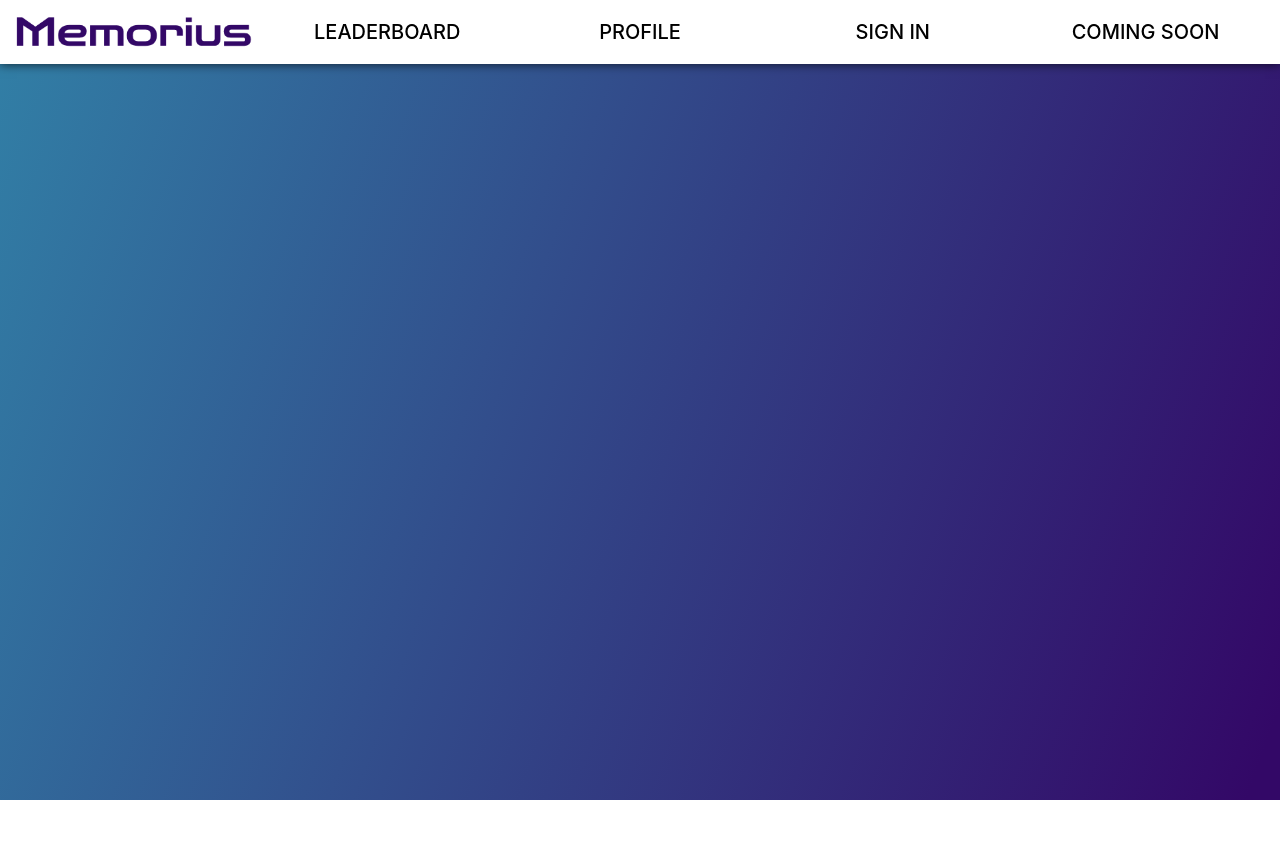
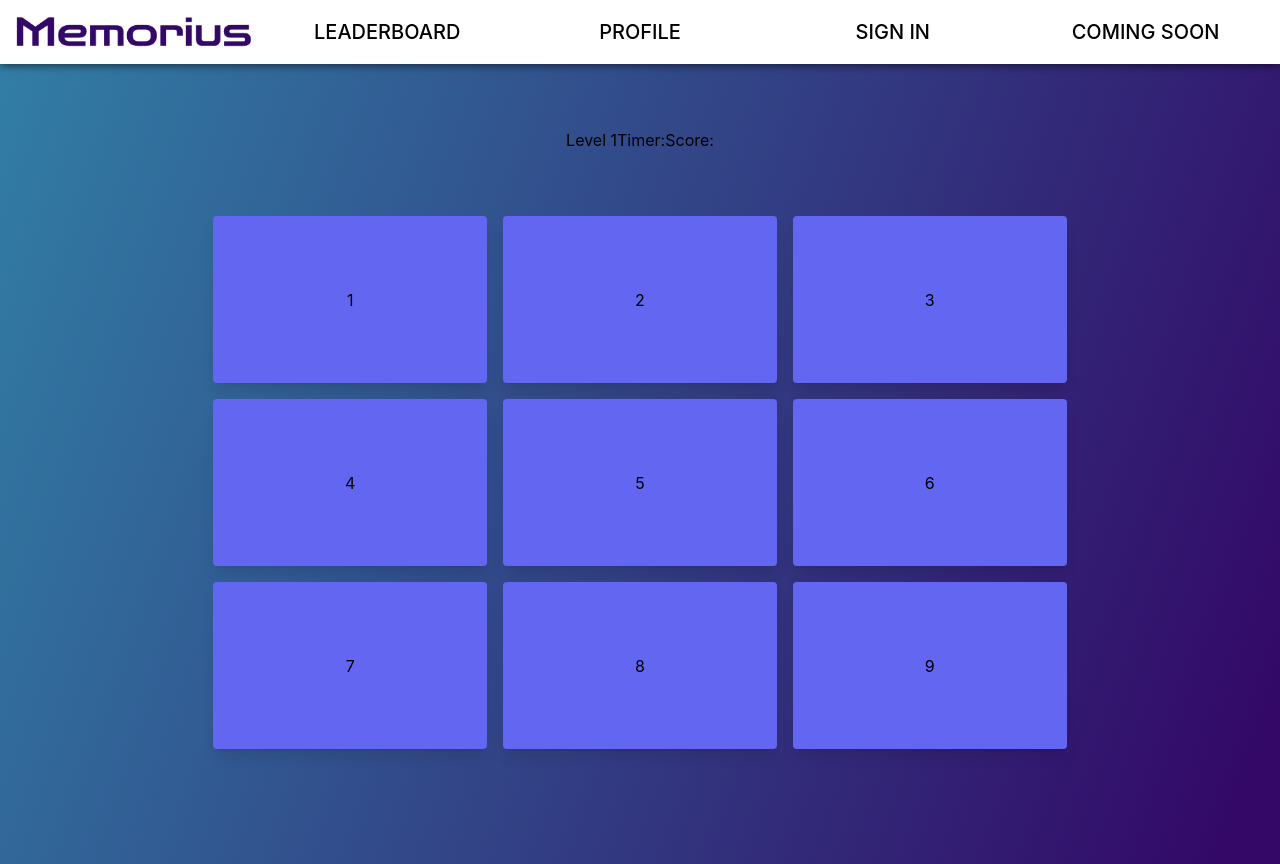
Before and after one commit to KkarliskK/memorius, a React (Vite) app in the folder frontend/: page /gamewindow in a window 1280 px wide. Before the commit the page ends 800 px from the top, so only its background shows below. Built offline with nearby package versions, Linux system fonts and the light colour scheme.

Commit message:
gamewindow

```diff
--- a/frontend/package.json
+++ b/frontend/package.json
@@ -13,6 +13,7 @@
     "autoprefixer": "^10.4.17",
     "postcss": "^8.4.35",
     "react": "^18.2.0",
+    "react-card-flip": "^1.2.2",
     "react-dom": "^18.2.0"
   },
   "devDependencies": {
--- a/frontend/src/App.jsx
+++ b/frontend/src/App.jsx
@@ -4,6 +4,7 @@ import { BrowserRouter, Routes, Route } from "react-router-dom";
 import Header from './components/Header';
 import Login from './view/Login';
 import Register from './view/Register';
+import GameWindow from './view/GameWindow';
 
 function App() {
 
@@ -15,6 +16,7 @@ function App() {
         <Route path="/" element={<LandingPage />}/>
         <Route path="/login" element={<Login />}/>
         <Route path="/register" element={<Register />}/>
+        <Route path='/gamewindow' element={<GameWindow />} />
       </Routes>
     </BrowserRouter>
     </>
--- /dev/null
+++ b/frontend/src/components/Card.jsx
@@ -0,0 +1,11 @@
+import React from 'react';
+
+const Card = ({ number }) => {
+ return (
+    <div className={`flex bg-indigo-500 justify-center items-center rounded shadow-lg cursor-pointer`}>
+      <h2>{number}</h2>
+    </div>
+ );
+};
+
+export default Card;
--- /dev/null
+++ b/frontend/src/style/GameWindow.module.css
@@ -0,0 +1,8 @@
+.card{
+    display: flex;
+    justify-content: center;
+    align-items: center;
+    background-color: #fff;
+    padding: 20px;
+    border-radius: 10px;
+}
--- /dev/null
+++ b/frontend/src/view/GameWindow.jsx
@@ -0,0 +1,57 @@
+import React, { useState } from 'react';
+import ReactCardFlip from 'react-card-flip';
+import css from '../style/GameWindow.module.css';
+import Card from '../components/Card.jsx'; // Your Card component
+
+function GameWindow() {
+  const cardNumbers = Array.from({ length: 9 }, (_, i) => i + 1);
+  const [flippedCards, setFlippedCards] = useState([]);
+
+  const handleCardClick = (number) => {
+    // Toggle the card's flipped state
+    setFlippedCards((prevFlipped) =>
+      prevFlipped.includes(number)
+        ? prevFlipped.filter((n) => n !== number)
+        : [...prevFlipped, number]
+    );
+  };
+
+  return (
+    <>
+       <div className={`w-full h-screen flex items-center flex-col ${css.mainScreen}`}>
+            <div className={`${css.gameScreenHead} w-full flex justify-center items-center h-32 m-3`}>
+                <h1 className={`${css.levelH1}`}>Level 1</h1> {/* Put level data here later */}
+                <p className={`${css.timer}`}>Timer: </p>
+                <p className={`${css.score}`}>Score: </p>
+            </div>
+            <div className={`${css.gameWindow} grid-rows-3 grid-cols-3 h-2/3 w-2/3 grid gap-4`}>
+                {cardNumbers.map((number) => (
+                <ReactCardFlip
+                    key={number}
+                    isFlipped={flippedCards.includes(number)}
+                    flipDirection="vertical"
+                >
+                    {/* Front of the card */}
+                    <div
+                        className={`flex bg-indigo-500 justify-center items-center rounded shadow-lg cursor-pointer h-full`}
+                        onClick={() => handleCardClick(number)}
+                    >
+                        <h2>{number}</h2>
+                    </div>
+
+                    {/* Back of the card */}
+                    <div
+                        className={`flex bg-indigo-700 justify-center items-center rounded shadow-lg cursor-pointer h-full`}
+                        onClick={() => handleCardClick(number)}
+                    >
+                        <p>Back content</p>
+                    </div>
+                </ReactCardFlip>
+                ))}
+            </div>
+      </div>
+    </>
+  );
+}
+
+export default GameWindow;
```
Also changed, not shown: 1 other file (tests, documents, lock files or other folders).
